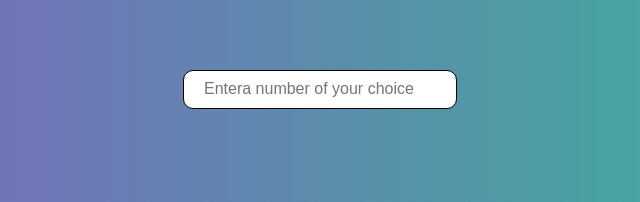
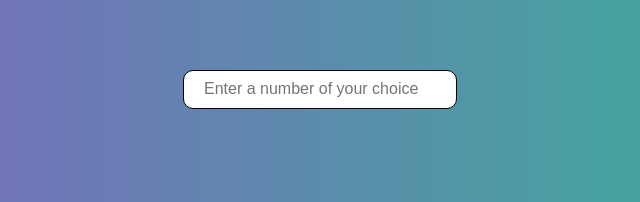
Before and after one commit to Brainy-Bytecode/Simple-Counter, a plain HTML site: page index.html in a window 1280 px wide. Shown: the part 219-421 px from the top of the page, 272-912 px from the left. Drawn offline with Linux system fonts and the light colour scheme.

Commit message:
Update index.html

```diff
--- a/index.html
+++ b/index.html
@@ -13,7 +13,7 @@
     <div class="flex-container">
         <h2 id="counting">0</h2>
 
-        <div><input type="number"placeholder="Entera number of your choice" id="input"></div>
+        <div><input type="number"placeholder="Enter a number of your choice" id="input"></div>
 
         <div>
             <button onclick="doPlus()">Increment</button>
```
